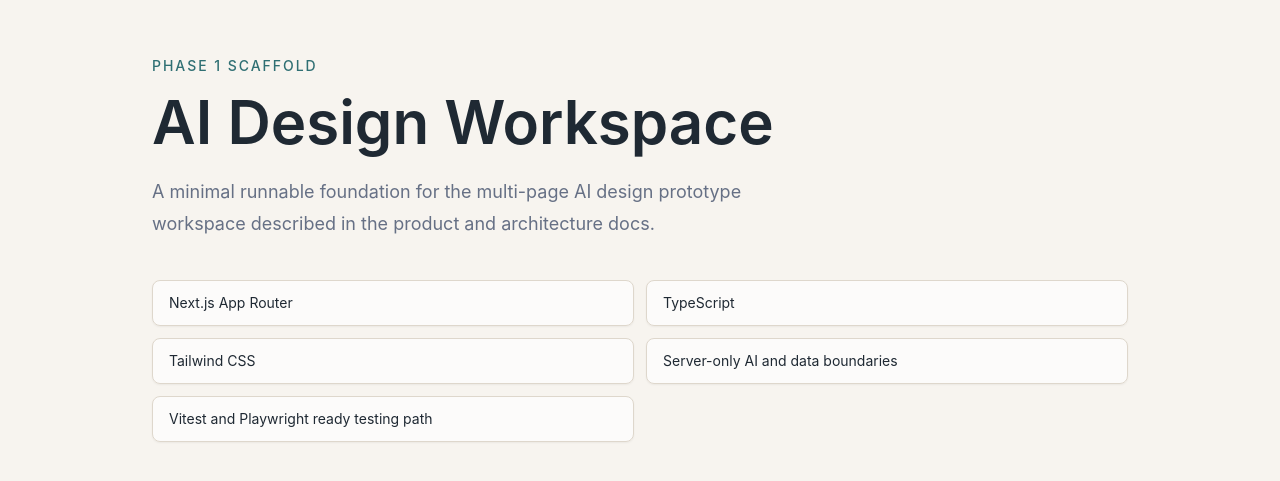
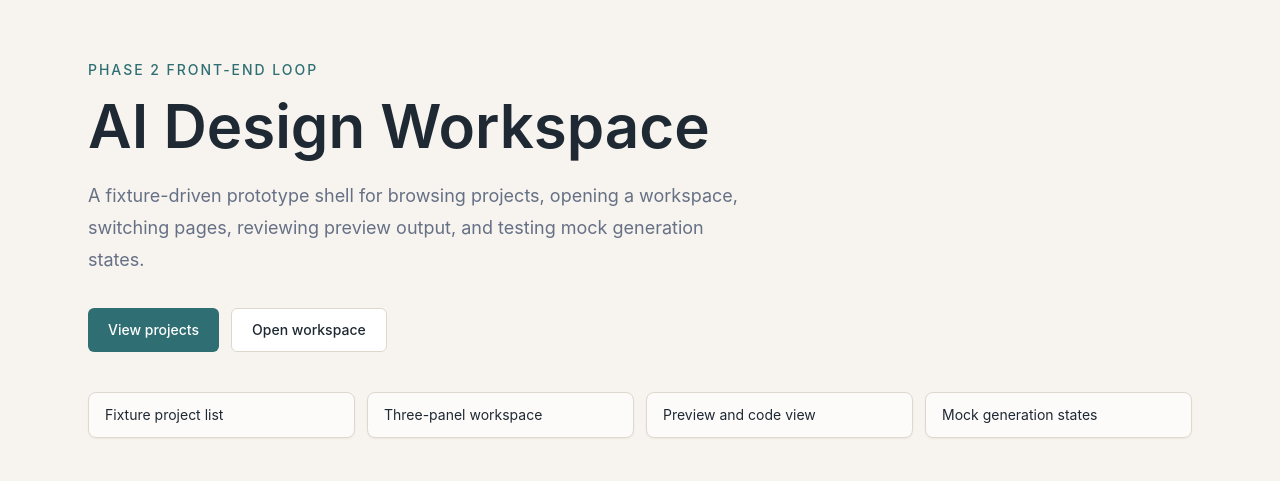
Before and after one commit to GUANXIPENG/claude-design, a Next.js app: page / in a window 1280 px wide. Shown: the part 151-632 px from the top of the page. Built offline with nearby package versions, Linux system fonts and the light colour scheme.

Commit message:
feat: update home phase 2 entry

```diff
--- a/src/app/page.tsx
+++ b/src/app/page.tsx
@@ -1,27 +1,43 @@
-const scaffoldItems = [
-  "Next.js App Router",
-  "TypeScript",
-  "Tailwind CSS",
-  "Server-only AI and data boundaries",
-  "Vitest and Playwright ready testing path"
+import Link from "next/link";
+
+const phaseItems = [
+  "Fixture project list",
+  "Three-panel workspace",
+  "Preview and code view",
+  "Mock generation states"
 ];
 
 export default function HomePage() {
   return (
     <main className="min-h-screen bg-canvas text-ink">
-      <section className="mx-auto flex min-h-screen w-full max-w-5xl flex-col justify-center px-6 py-12">
+      <section className="mx-auto flex min-h-screen w-full max-w-6xl flex-col justify-center px-6 py-12">
         <p className="mb-4 text-sm font-medium uppercase tracking-[0.14em] text-accent">
-          Phase 1 scaffold
+          Phase 2 front-end loop
         </p>
         <h1 className="max-w-3xl text-4xl font-semibold leading-tight sm:text-6xl">
           AI Design Workspace
         </h1>
         <p className="mt-6 max-w-2xl text-lg leading-8 text-muted">
-          A minimal runnable foundation for the multi-page AI design prototype
-          workspace described in the product and architecture docs.
+          A fixture-driven prototype shell for browsing projects, opening a
+          workspace, switching pages, reviewing preview output, and testing mock
+          generation states.
         </p>
-        <div className="mt-10 grid gap-3 sm:grid-cols-2">
-          {scaffoldItems.map((item) => (
+        <div className="mt-8 flex flex-wrap gap-3">
+          <Link
+            className="inline-flex h-11 items-center justify-center rounded-md bg-accent px-5 text-sm font-medium text-white"
+            href="/projects"
+          >
+            View projects
+          </Link>
+          <Link
+            className="inline-flex h-11 items-center justify-center rounded-md border border-line bg-white px-5 text-sm font-medium"
+            href="/workspace"
+          >
+            Open workspace
+          </Link>
+        </div>
+        <div className="mt-10 grid gap-3 sm:grid-cols-2 lg:grid-cols-4">
+          {phaseItems.map((item) => (
             <div
               className="rounded-lg border border-line bg-white/70 px-4 py-3 text-sm shadow-sm"
               key={item}
```
